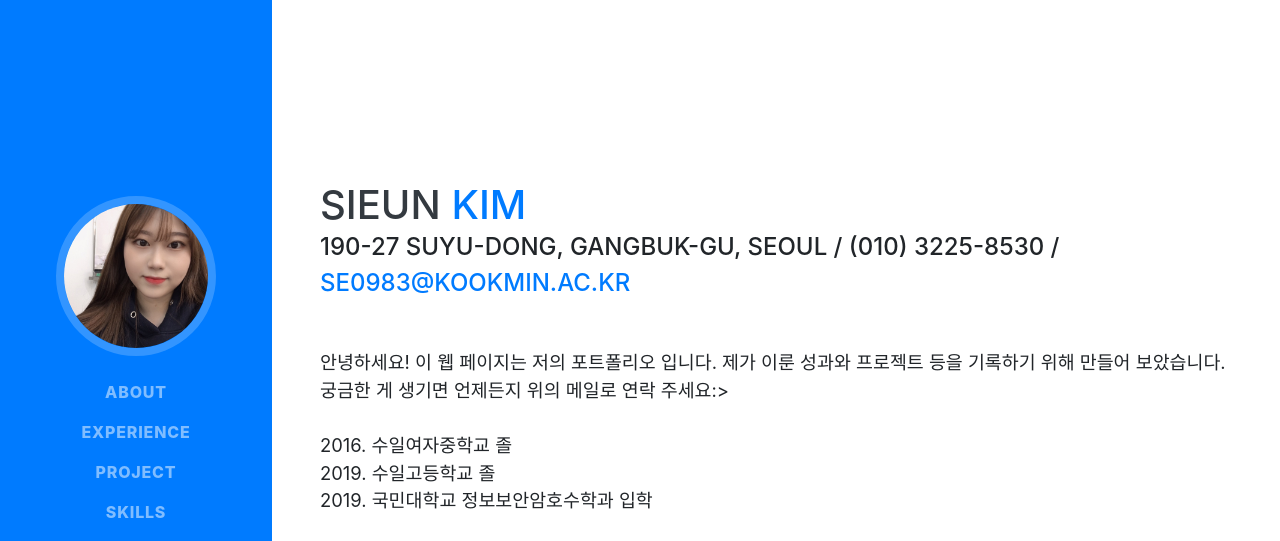
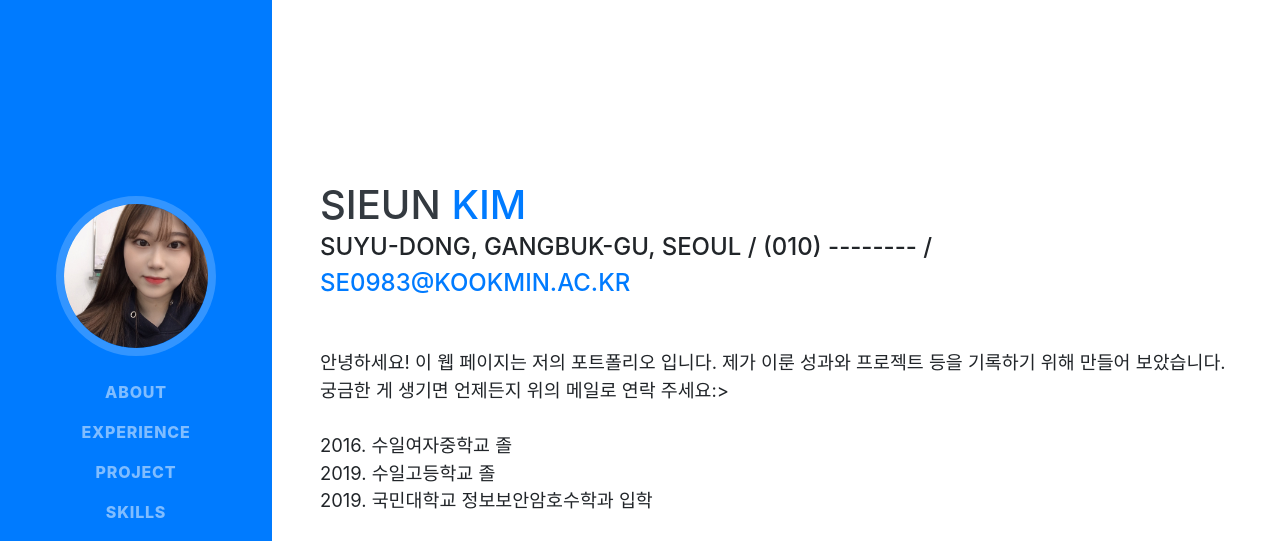
Before and after one commit to se0983/se0983.github.io, a website with bundled scripts: page index.html in a window 1280 px wide. Shown: the top 541 px of the page. Built offline with nearby package versions, Linux system fonts and the light colour scheme; a web font is replaced by a local one.

Commit message:
five commit

```diff
--- a/index.html
+++ b/index.html
@@ -66,7 +66,7 @@
         <h1 class="mb-0">SIEUN
           <span class="text-primary">KIM</span>
         </h1>
-        <div class="subheading mb-5">190-27 Suyu-dong, Gangbuk-gu, Seoul / (010) 3225-8530 /
+        <div class="subheading mb-5">Suyu-dong, Gangbuk-gu, Seoul / (010) -------- /
           <a href="mailto:se0983@kookmin.ac.kr">se0983@kookmin.ac.kr</a>
         </div>
         <p class="lead mb-5">안녕하세요! 이 웹 페이지는 저의 포트폴리오 입니다. 제가 이룬 성과와 프로젝트 등을 기록하기 위해 만들어 보았습니다. 궁금한 게 생기면 언제든지 위의 메일로 연락 주세요:> <br><br>2016. 수일여자중학교 졸 <br>2019. 수일고등학교 졸 <br>2019. 국민대학교 정보보안암호수학과 입학 </p>
```
